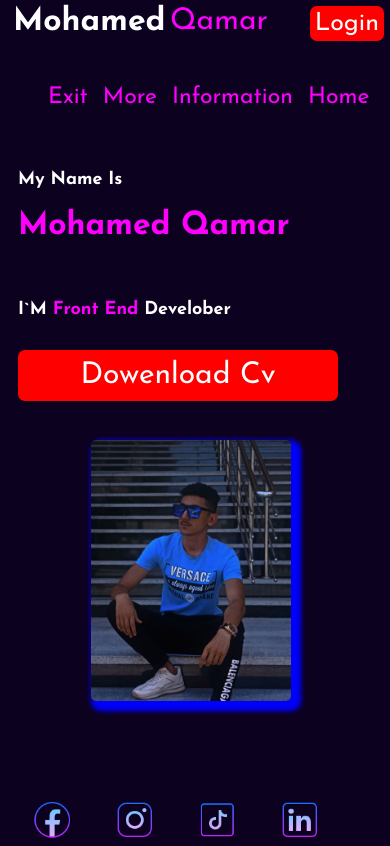
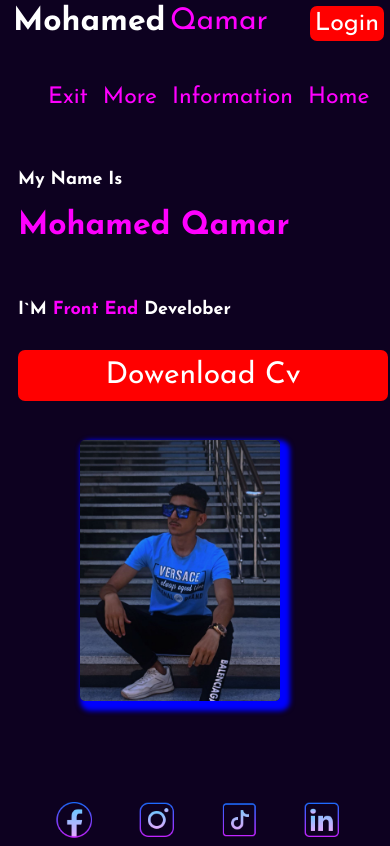
Before and after one commit to HamaQamar/-, a plain HTML site: page index.html in a window 390 px wide. Shown: the top 846 px of the page. Drawn offline with Linux system fonts and the light colour scheme.

Commit message:
Add files via upload

```diff
--- a/Mohamed1.css
+++ b/Mohamed1.css
@@ -302,7 +302,7 @@ h6 {
     font-size: larger;
     background-color: rgb(150, 6, 6);
     color: white;
-    transition: 1s;
+    transition: 0.5s;
 }
 .button2:hover {
     color: white;
@@ -324,7 +324,7 @@ h6 {
         border-radius: 5px;
         top: 440px;
         position: absolute;
-        right: 99px;
+        right: 110px;
         box-shadow: blue 5px 5px 5px 5px;
     }
 
@@ -409,7 +409,7 @@ h6 {
         position: absolute;
         top: 350px;
         font-size: 30px;
-        width: 300px;
+        width: 350px;
         text-align: center;
     }
 
@@ -450,6 +450,7 @@ h6 {
         margin-left: 25px;
         position: absolute;
         top: 800px;
+        left: 30px;
     }
 }
 @media (min-width:701px) and (max-width:900px) {
```
Also changed, not shown: Qamar2.html (+1 -1 lines).
